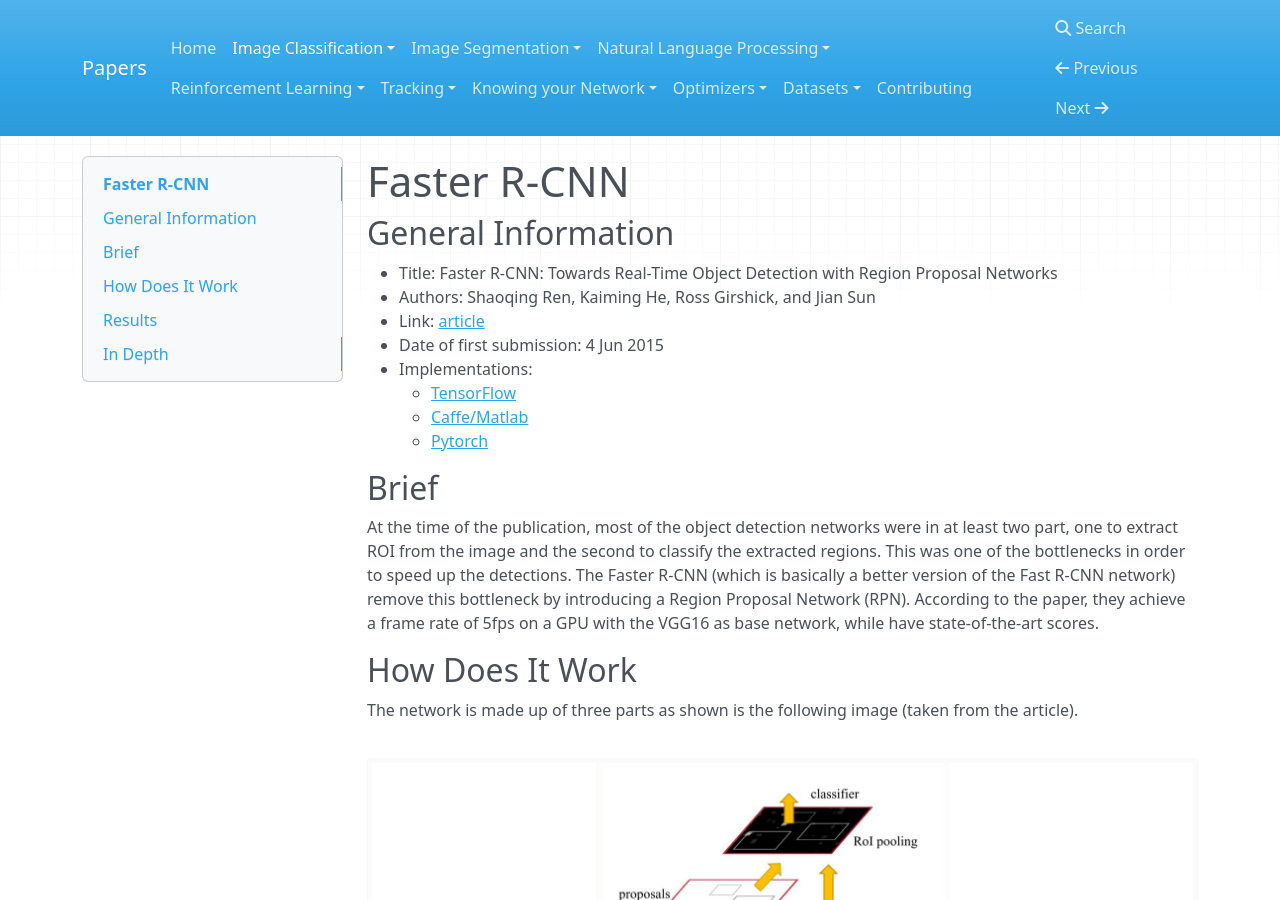
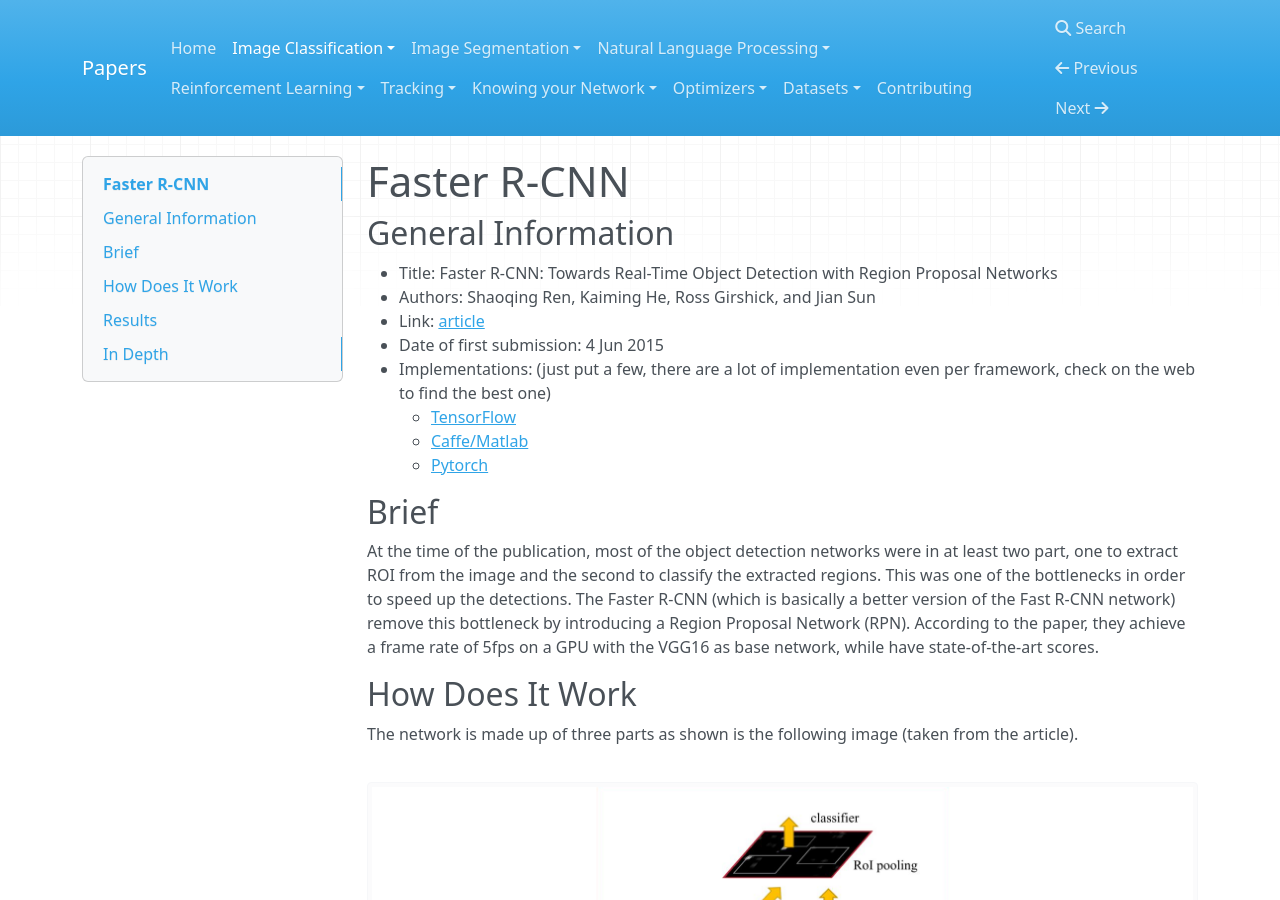
Before and after one commit to D3lt4lph4/papers, an MkDocs documentation site: the page built from docs/imageclassif/fasterrcnn.md, in a window 1280 px wide and 900 px high. Built offline with MkDocs 1.6.1, drawn with Linux system fonts in a browser that asks for light colours; nearby versions of some CDN libraries; old or Windows-style settings are respelled for this version of MkDocs.

Commit message:
correcting mistake...

```diff
--- a/docs/imageclassif/fasterrcnn.md
+++ b/docs/imageclassif/fasterrcnn.md
@@ -6,7 +6,7 @@
 - Authors: Shaoqing Ren, Kaiming He, Ross Girshick, and Jian Sun
 - Link: [article](https://arxiv.org/abs/1506.01497)
 - Date of first submission: 4 Jun 2015
-- Implementations:
+- Implementations: (just put a few, there are a lot of implementation even per framework, check on the web to find the best one)
     - [TensorFlow](https://github.com/endernewton/tf-faster-rcnn)
     - [Caffe/Matlab](https://github.com/ShaoqingRen/faster_rcnn)
     - [Pytorch](https://github.com/jwyang/faster-rcnn.pytorch)
```
